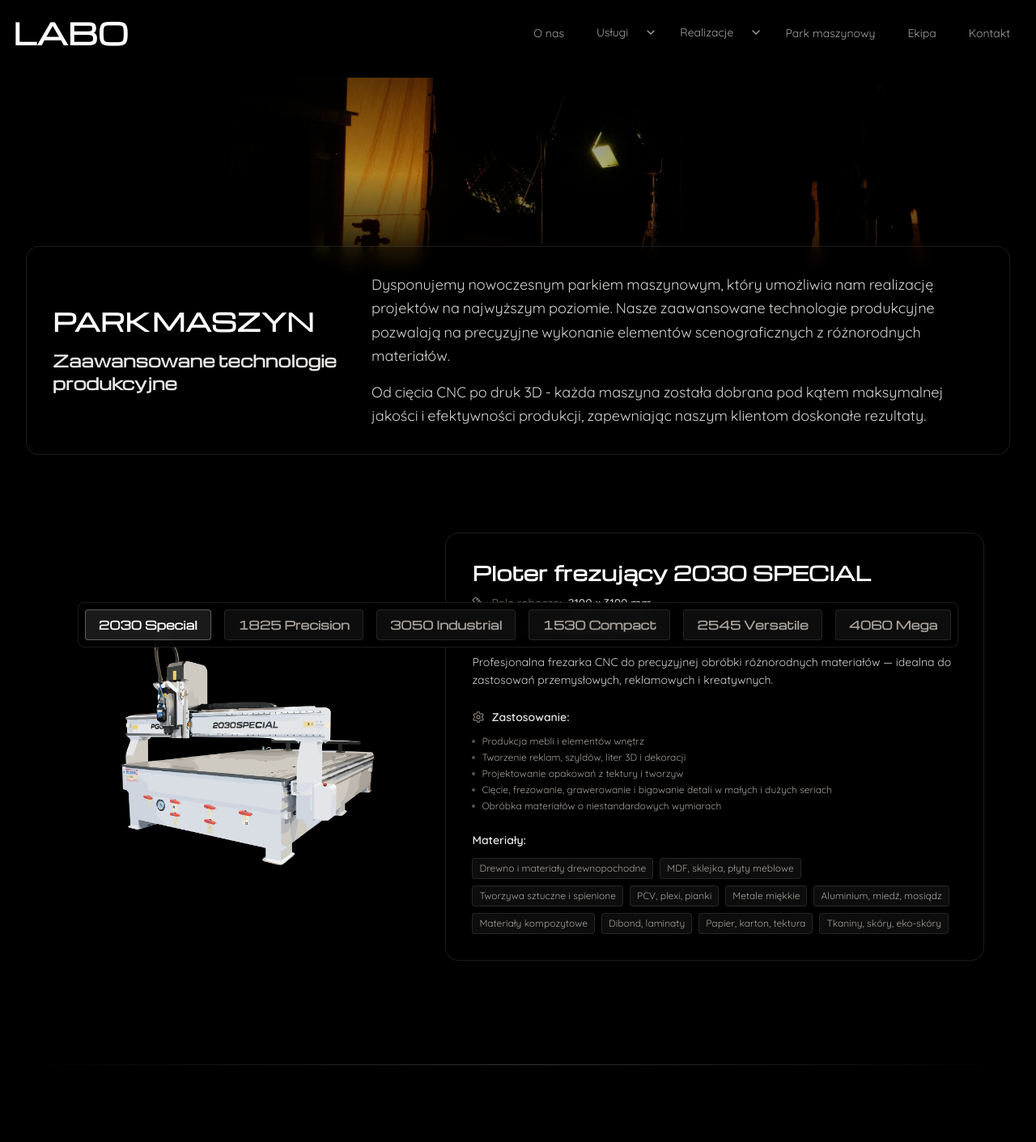
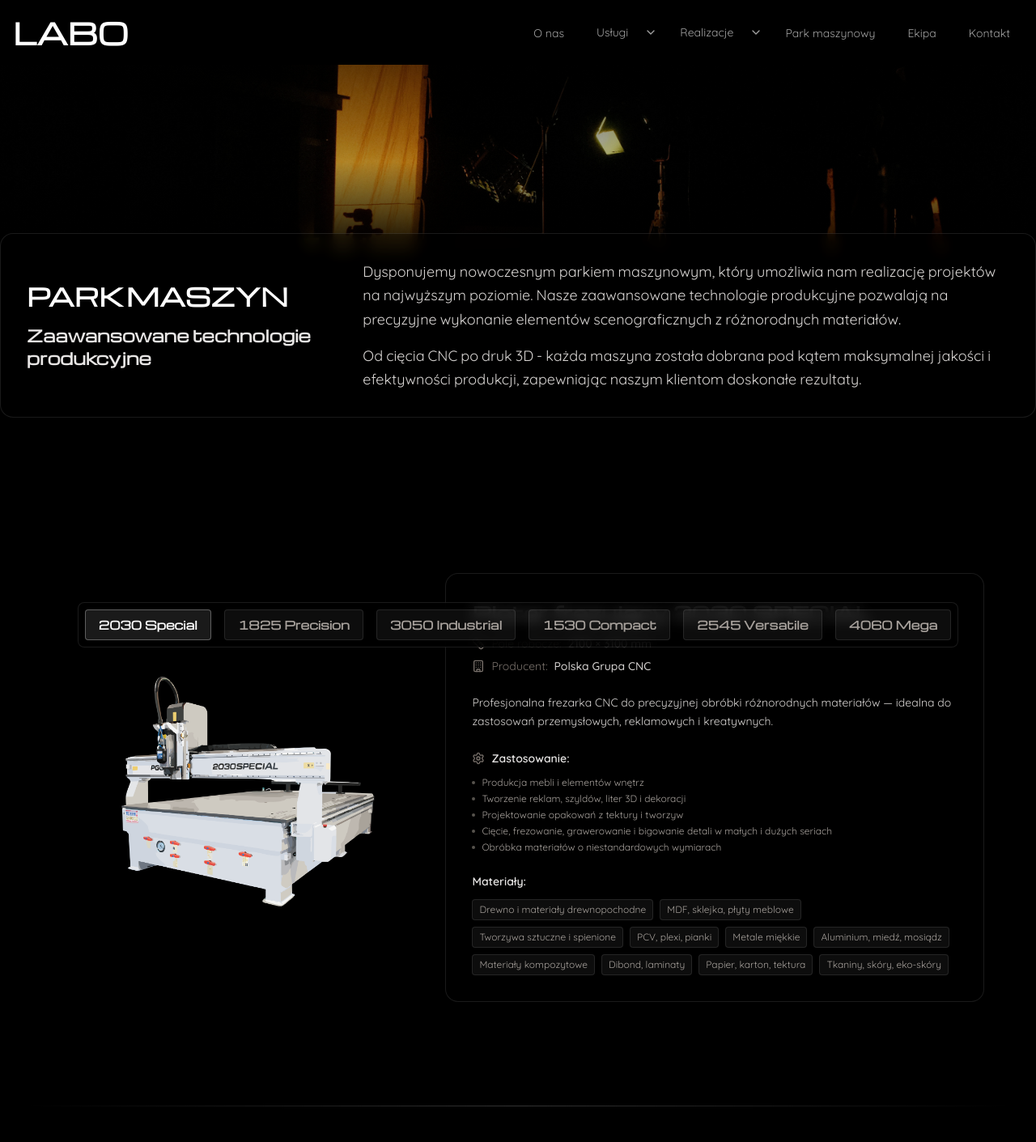
Before and after one commit to frankot/labo-v2, a Next.js app: page /park-maszyn in a window 1280 px wide. Shown: the top 1411 px of the page at 81% size. Built offline with nearby package versions, Linux system fonts and the light colour scheme.

Commit message:
subsite anims fixed

```diff
--- a/src/app/anim/components/AnimatedNumber.tsx
+++ b/src/app/anim/components/AnimatedNumber.tsx
@@ -8,7 +8,6 @@ const AnimatedNumber = ({
   value,
   suffix = "",
   className,
-  delay = 0,
 }: AnimatedNumberProps) => {
   const count = useMotionValue(0);
   const rounded = useTransform(count, (latest) => Math.round(latest));
@@ -24,16 +23,15 @@ const AnimatedNumber = ({
 
   return (
     <motion.span
-      className={`font-michroma text-3xl font-semibold tracking-tight ${className || ""}`}
+      className={`font-michroma text-3xl font-semibold tracking-tight text-stone-100 ${className || ""}`}
       initial={{ opacity: 0, y: 28 }}
       whileInView={{ opacity: 1, y: 0 }}
       transition={{
         type: "spring",
         duration: 0.8,
         bounce: 0.4,
-        delay,
       }}
-      viewport={{ once: true, amount: 0.3 }}
+      viewport={{ once: true, margin: "-20%" }}
     >
       <motion.span>{rounded}</motion.span>
       {suffix}
--- a/src/app/anim/components/FadeInView.tsx
+++ b/src/app/anim/components/FadeInView.tsx
@@ -8,17 +8,19 @@ const FadeInView = ({
   threshold = 0.1,
   className = "",
   rootMargin = "0px",
-}: FadeInViewProps) => {
+  onLoad = false,
+}: FadeInViewProps & { onLoad?: boolean }) => {
   return (
     <motion.div
       className={className}
       initial={{ opacity: 0, y: 24 }}
-      whileInView={{ opacity: 1, y: 0 }}
+      animate={onLoad ? { opacity: 1, y: 0 } : undefined}
+      whileInView={onLoad ? undefined : { opacity: 1, y: 0 }}
       transition={{
         duration: 0.6,
         ease: "easeOut",
       }}
-      viewport={{
+      viewport={onLoad ? undefined : {
         once: true,
         amount: threshold,
         margin: rootMargin,
--- a/src/app/components/ui/header-details.tsx
+++ b/src/app/components/ui/header-details.tsx
@@ -10,6 +10,7 @@ interface HeaderDetailsProps {
   description: string[];
   backgroundImage?: string;
   className?: string;
+  onLoad?: boolean;
 }
 
 export default function HeaderDetails({
@@ -18,12 +19,13 @@ export default function HeaderDetails({
   description,
   backgroundImage,
   className = "",
+  onLoad = false,
 }: HeaderDetailsProps) {
   return (
     <div className={`relative w-full ${className}`}>
       {/* Background Image Section */}
       {backgroundImage && (
-        <FadeInView className="relative h-[30vh] w-full">
+        <FadeInView className="relative h-[30vh] w-full" onLoad={onLoad}>
           <Image
             src={backgroundImage}
             alt={`${title} - ${subtitle}`}
@@ -38,7 +40,7 @@ export default function HeaderDetails({
       {/* Main Content */}
       <div className="relative w-full">
         {/* Title Section */}
-        <FadeInView className="relative z-20 -mt-16">
+        <FadeInView className="relative z-20 -mt-16" onLoad={onLoad}>
           <div className="mx-auto mt-20 max-w-7xl lg:mt-8">
             <div className="mx-2 md:mx-0">
               <Card className="cursor-default">
@@ -47,10 +49,18 @@ export default function HeaderDetails({
                   <div className="lg:col-span-1">
                     <div className="space-y-4">
                       <h2 className="font-michroma text-2xl font-bold text-white lg:text-3xl">
-                        <AnimatedText text={title} delay={0.1} />
+                        <AnimatedText
+                          text={title}
+                          delay={0.1}
+                          onLoad={onLoad}
+                        />
                       </h2>
                       <h3 className="font-michroma text-lg font-semibold text-stone-200 lg:text-xl">
-                        <AnimatedText text={subtitle} delay={0.2} />
+                        <AnimatedText
+                          text={subtitle}
+                          delay={0.2}
+                          onLoad={onLoad}
+                        />
                       </h3>
                     </div>
                   </div>
@@ -63,6 +73,7 @@ export default function HeaderDetails({
                           <AnimatedText
                             text={paragraph}
                             delay={0.3 + index * 0.2}
+                            onLoad={onLoad}
                           />
                         </p>
                       ))}
--- a/src/app/park-maszyn/MachinesGrid.tsx
+++ b/src/app/park-maszyn/MachinesGrid.tsx
@@ -4,7 +4,6 @@ import { useRef, useState, useEffect } from "react";
 import Image from "next/image";
 import { Settings, Ruler, Building } from "lucide-react";
 import Card from "../components/ui/card";
-import HeaderDetails from "../components/ui/header-details";
 import { machinesData } from "./machines-data";
 
 export default function MachinesGrid() {
@@ -48,17 +47,6 @@ export default function MachinesGrid() {
     <div className="relative">
       {/* Main Content */}
       <div className="relative w-full">
-        {/* Title Section */}
-        <HeaderDetails
-          title="PARK MASZYN"
-          subtitle="Zaawansowane technologie produkcyjne"
-          backgroundImage="/scene.jpg"
-          description={[
-            "Dysponujemy nowoczesnym parkiem maszynowym, który umożliwia nam realizację projektów na najwyższym poziomie. Nasze zaawansowane technologie produkcyjne pozwalają na precyzyjne wykonanie elementów scenograficznych z różnorodnych materiałów.",
-            "Od cięcia CNC po druk 3D - każda maszyna została dobrana pod kątem maksymalnej jakości i efektywności produkcji, zapewniając naszym klientom doskonałe rezultaty.",
-          ]}
-        />
-
         {/* Machines Grid Section */}
         <div className="mt-16 grid gap-8 md:gap-12 lg:gap-16">
           {/* Mobile layout */}
--- a/src/app/park-maszyn/page.tsx
+++ b/src/app/park-maszyn/page.tsx
@@ -1,25 +1,45 @@
 "use client";
 
+import { motion } from "framer-motion";
 import MachinesGrid from "./MachinesGrid";
+import HeaderDetails from "@/app/components/ui/header-details";
+
+const containerVariants = {
+  hidden: { opacity: 0 },
+  visible: {
+    opacity: 1,
+    transition: {
+      duration: 0.3,
+    },
+  },
+};
 
 export default function ParkMaszynPage() {
   return (
-    <main className="min-h-screen bg-black pt-24 pb-16">
-      <div className="mx-auto max-w-7xl px-4 sm:px-6 lg:px-8">
-        {/* Header */}
-        {/* <div className="mb-16 text-center">
-          <h1 className="font-michroma mb-4 text-3xl font-bold text-white md:text-4xl lg:text-5xl">
-            PARK MASZYN
-          </h1>
-          <p className="mx-auto max-w-2xl text-lg text-stone-400">
-            Nowoczesne plotery frezujące CNC do precyzyjnej obróbki różnorodnych
-            materiałów
-          </p>
-        </div> */}
+    <div className="mt-20 min-h-screen">
+      {/* Main Content */}
+      <div className="relative">
+        <HeaderDetails
+          title="PARK MASZYN"
+          subtitle="Zaawansowane technologie produkcyjne"
+          backgroundImage="/scene.jpg"
+          description={[
+            "Dysponujemy nowoczesnym parkiem maszynowym, który umożliwia nam realizację projektów na najwyższym poziomie. Nasze zaawansowane technologie produkcyjne pozwalają na precyzyjne wykonanie elementów scenograficznych z różnorodnych materiałów.",
+            "Od cięcia CNC po druk 3D - każda maszyna została dobrana pod kątem maksymalnej jakości i efektywności produkcji, zapewniając naszym klientom doskonałe rezultaty.",
+          ]}
+          onLoad={true}
+        />
 
-        {/* Machines Grid */}
-        <MachinesGrid />
+        <motion.div
+          className="container mx-auto max-w-7xl px-4 py-16 sm:px-6 sm:py-24 lg:px-8"
+          variants={containerVariants}
+          initial="hidden"
+          animate="visible"
+        >
+          {/* Machines Grid */}
+          <MachinesGrid />
+        </motion.div>
       </div>
-    </main>
+    </div>
   );
 }
--- a/src/app/realizacje/page.tsx
+++ b/src/app/realizacje/page.tsx
@@ -44,6 +44,7 @@ export default function RealizacjePage() {
             "Poznaj nasze najnowsze realizacje scenograficzne, które łączą innowacyjne technologie z kreatywnym designem. Każdy projekt to unikalne wyzwanie, które realizujemy z pasją i precyzją.",
             "Od scenografii teatralnych po wystawy muzealne - nasze projekty wyróżniają się wysoką jakością wykonania i dbałością o każdy detal.",
           ]}
+          onLoad={true}
         />
 
         <motion.div
```
